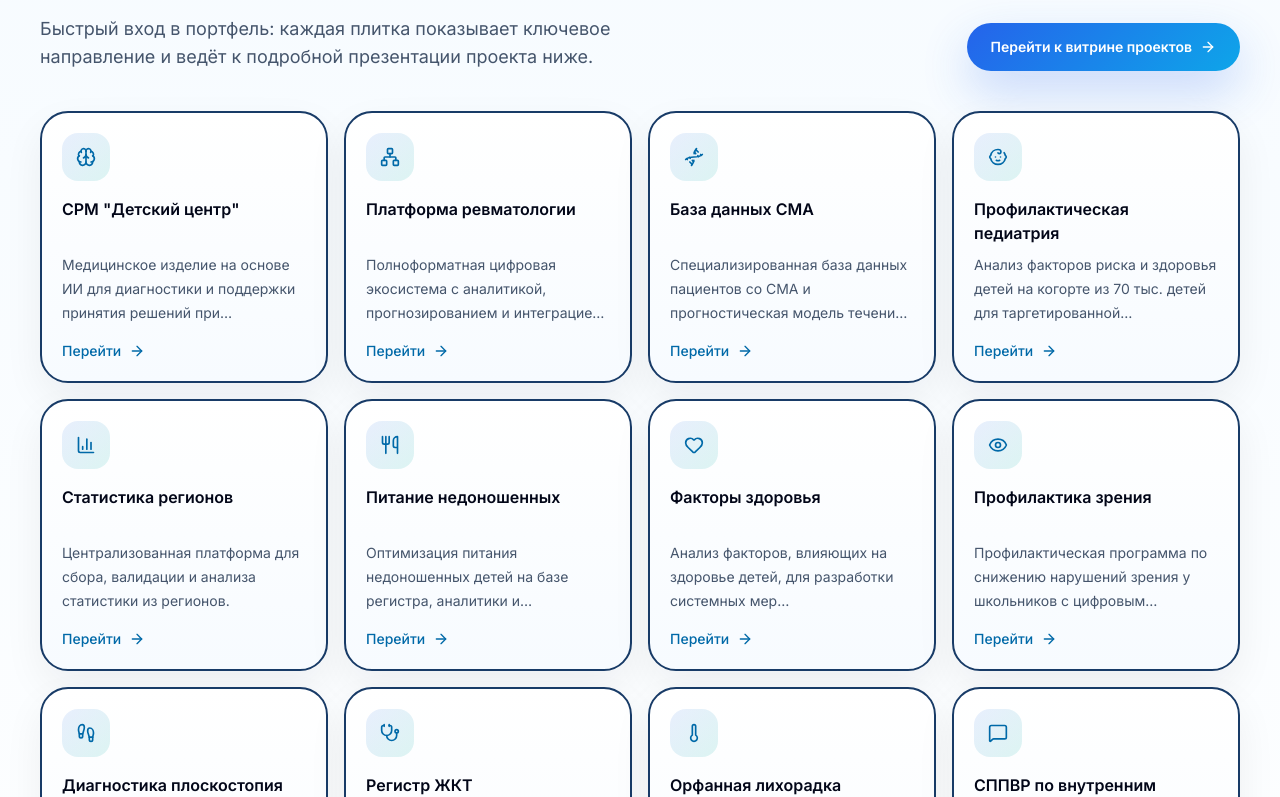
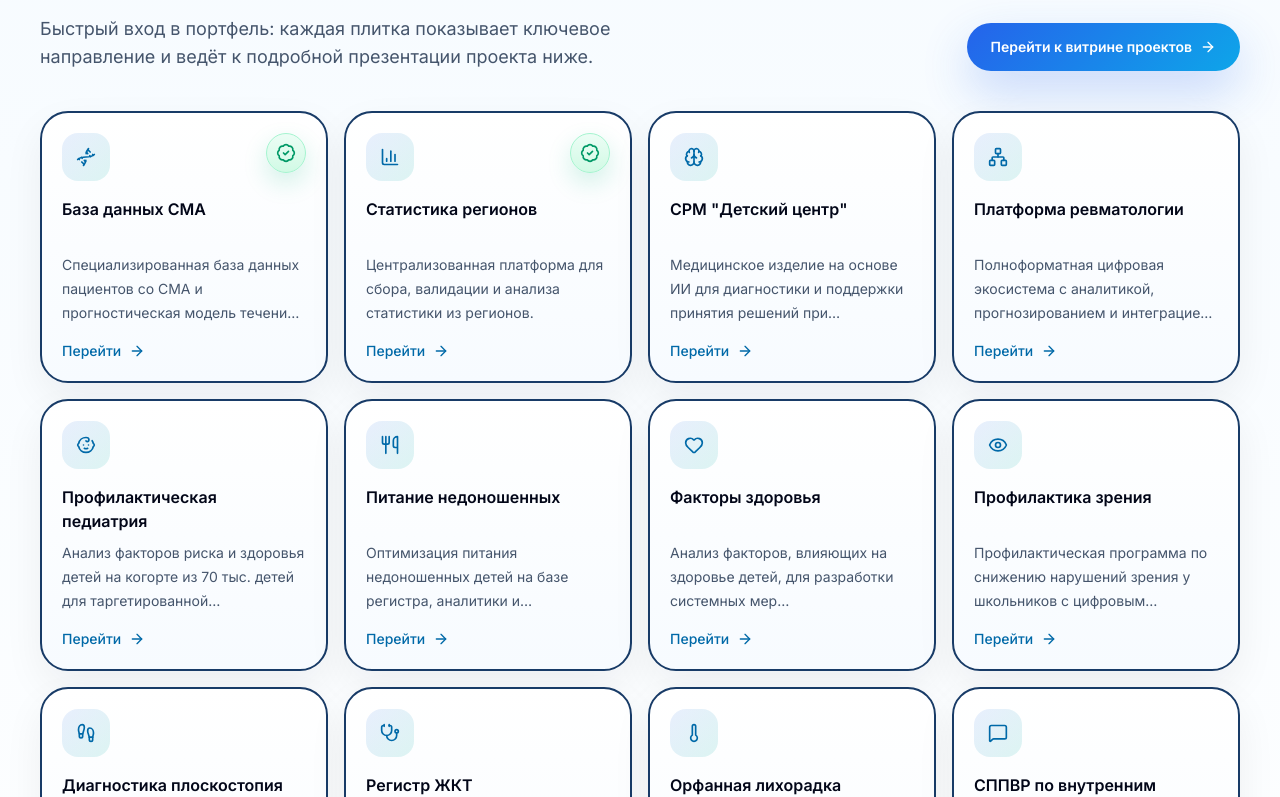
Before and after one commit to Hexttr/kid-doctor, a Next.js app: page / in a window 1280 px wide. Shown: the part 1089-1886 px from the top of the page. Built offline with nearby package versions, Linux system fonts and the light colour scheme.

Commit message:
Promote the SMA and regional statistics services in the platform grid.
Move both live services to the first positions, add external links for their cards, and highlight them with a green ready-state marker.

Made-with: Cursor

```diff
--- a/components/projects-overview-grid.tsx
+++ b/components/projects-overview-grid.tsx
@@ -6,6 +6,7 @@ import {
   ArrowRight,
   Baby,
   BarChart3,
+  BadgeCheck,
   Brain,
   Dna,
   Eye,
@@ -84,8 +85,15 @@ export function ProjectsOverviewGrid() {
                 key={project.id}
                 className="group flex h-full flex-col rounded-[1.75rem] border-2 border-[#183b67] bg-[linear-gradient(180deg,#ffffff_0%,#f7fbff_100%)] p-5 shadow-[0_16px_40px_rgba(15,23,42,0.06)] transition duration-300 hover:-translate-y-1 hover:border-sky-400 hover:shadow-[0_24px_54px_rgba(14,116,144,0.12)]"
               >
-                <div className="flex h-12 w-12 items-center justify-center rounded-2xl bg-[linear-gradient(135deg,rgba(37,99,235,0.1),rgba(20,184,166,0.14))] text-sky-700 transition group-hover:bg-slate-950 group-hover:text-white">
-                  <Icon className="size-5" />
+                <div className="flex items-start justify-between gap-3">
+                  <div className="flex h-12 w-12 items-center justify-center rounded-2xl bg-[linear-gradient(135deg,rgba(37,99,235,0.1),rgba(20,184,166,0.14))] text-sky-700 transition group-hover:bg-slate-950 group-hover:text-white">
+                    <Icon className="size-5" />
+                  </div>
+                  {project.isLive ? (
+                    <div className="flex h-10 w-10 items-center justify-center rounded-full border border-emerald-200 bg-[linear-gradient(180deg,#ecfdf5_0%,#d1fae5_100%)] text-emerald-600 shadow-[0_10px_24px_rgba(16,185,129,0.18)]">
+                      <BadgeCheck className="size-5" />
+                    </div>
+                  ) : null}
                 </div>
 
                 <h3 className="mt-4 min-h-[3rem] text-base font-semibold leading-6 text-slate-950">
@@ -96,7 +104,9 @@ export function ProjectsOverviewGrid() {
                 </p>
 
                 <Link
-                  href="#projects"
+                  href={project.externalUrl ?? "#projects"}
+                  target={project.externalUrl ? "_blank" : undefined}
+                  rel={project.externalUrl ? "noreferrer" : undefined}
                   className="mt-auto inline-flex items-center gap-2 pt-4 text-sm font-medium text-sky-700 transition hover:text-slate-950"
                 >
                   Перейти
--- a/lib/projects.ts
+++ b/lib/projects.ts
@@ -9,9 +9,41 @@ export interface Project {
   focus: string
   effect: string
   status: string
+  externalUrl?: string
+  isLive?: boolean
 }
 
 export const projects: Project[] = [
+  {
+    id: 3,
+    title: "База данных СМА",
+    summary:
+      "Специализированная база данных пациентов со СМА и прогностическая модель течения заболевания.",
+    budget: "25–40 млн ₽",
+    timeline: "2026",
+    iconName: "Dna",
+    category: "Редкие заболевания",
+    focus: "Структурированная база данных, модель рисков и защищенный доступ для исследовательских групп.",
+    effect: "Индивидуализация терапии и усиление статуса центра как референсной площадки по СМА.",
+    status: "Первая версия к весне 2026",
+    externalUrl: "https://sma.nmiczd.ru",
+    isLive: true,
+  },
+  {
+    id: 5,
+    title: "Статистика регионов",
+    summary:
+      "Централизованная платформа для сбора, валидации и анализа статистики из регионов.",
+    budget: "35–55 млн ₽",
+    timeline: "2026–2027",
+    iconName: "BarChart3",
+    category: "Аналитика",
+    focus: "Личные кабинеты регионов, автопроверки качества данных и управленческие дашборды.",
+    effect: "Прозрачная сопоставимая статистика и ускорение подготовки решений федерального уровня.",
+    status: "Пилот и масштабирование",
+    externalUrl: "https://stat.nmiczd.ru",
+    isLive: true,
+  },
   {
     id: 1,
     title: "СРМ \"Детский центр\"",
@@ -39,19 +71,6 @@ export const projects: Project[] = [
     status: "Развитие ядра",
   },
   {
-    id: 3,
-    title: "База данных СМА",
-    summary:
-      "Специализированная база данных пациентов со СМА и прогностическая модель течения заболевания.",
-    budget: "25–40 млн ₽",
-    timeline: "2026",
-    iconName: "Dna",
-    category: "Редкие заболевания",
-    focus: "Структурированная база данных, модель рисков и защищенный доступ для исследовательских групп.",
-    effect: "Индивидуализация терапии и усиление статуса центра как референсной площадки по СМА.",
-    status: "Первая версия к весне 2026",
-  },
-  {
     id: 4,
     title: "Профилактическая педиатрия",
     summary:
@@ -63,19 +82,6 @@ export const projects: Project[] = [
     focus: "Единая когортная база, ИИ-модели рисков и рекомендации для возрастных групп.",
     effect: "Научно обоснованные программы профилактики и масштабирование на региональный уровень.",
     status: "Запуск в 2026",
-  },
-  {
-    id: 5,
-    title: "Статистика регионов",
-    summary:
-      "Централизованная платформа для сбора, валидации и анализа статистики из регионов.",
-    budget: "35–55 млн ₽",
-    timeline: "2026–2027",
-    iconName: "BarChart3",
-    category: "Аналитика",
-    focus: "Личные кабинеты регионов, автопроверки качества данных и управленческие дашборды.",
-    effect: "Прозрачная сопоставимая статистика и ускорение подготовки решений федерального уровня.",
-    status: "Пилот и масштабирование",
   },
   {
     id: 6,
```
